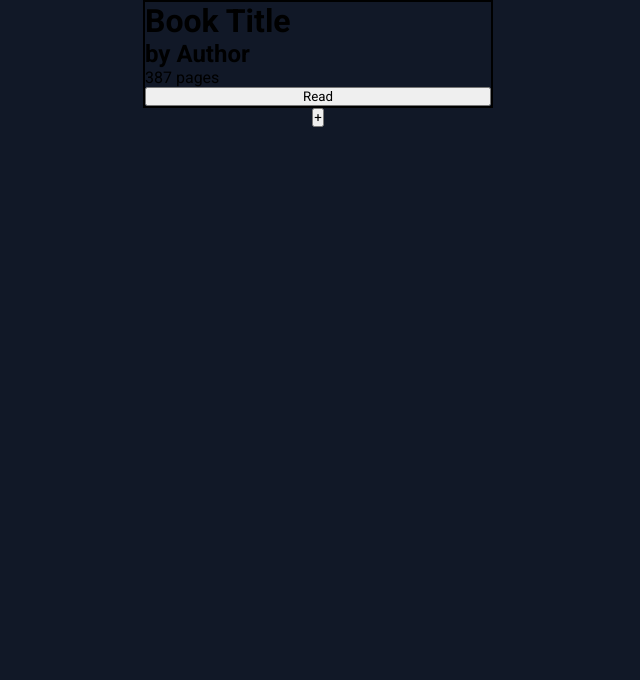
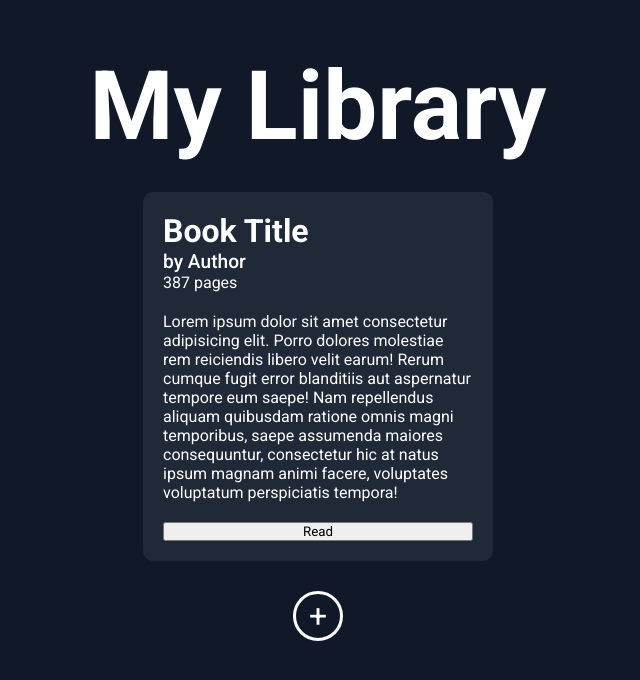
Before and after one commit to bhuvaneshsel/library, a plain HTML site: page index.html in a window 1280 px wide. Shown: the whole page, without its empty margins (322-962 px from the left). Drawn offline with Linux system fonts and the light colour scheme.

Commit message:
Styled book card and add book button

```diff
--- a/index.html
+++ b/index.html
@@ -11,10 +11,13 @@
 </head>
 <body>
     <div class="opacity"></div>
+    <h1>My Library</h1>
     <div class="book-card">
         <h1>Book Title</h1>
         <h2>by Author</h2>
         <p>387 pages</p>
+        <p>Lorem ipsum dolor sit amet consectetur adipisicing elit. Porro dolores molestiae rem reiciendis libero velit earum! Rerum cumque fugit error blanditiis aut aspernatur tempore eum saepe! Nam repellendus aliquam quibusdam ratione omnis magni temporibus, saepe assumenda maiores consequuntur, consectetur hic at natus ipsum magnam animi facere, voluptates voluptatum perspiciatis tempora!
+        </p>
         <button>Read</button>
     </div>
     <button class="add-book">+</button>
--- a/styles.css
+++ b/styles.css
@@ -5,22 +5,13 @@
     font-family: Roboto, Arial, Helvetica, sans-serif;
 }
 body {
+    margin-top: 50px;
     display: flex;
     justify-content: center;
     align-items: center;
     flex-direction: column;
     background-color: #111827;
 }
-
-.book-card {
-    width: 350px;
-    border: 2px solid black;
-    display: flex;
-    flex-direction: column;
-}
-
-
-
 
 
 .book-modal {
@@ -115,3 +106,40 @@ form button {
     opacity: 0.8;
     background-color: #030712;
 }
+
+.book-card {
+    color: white;
+    padding: 20px;
+    display: flex;
+    flex-direction: column;
+    background-color: #1f2937;
+    width: 350px;
+    border-radius: 10px;
+    margin-bottom: 30px;
+}
+
+.book-card h2 {
+    font-size: 1.2rem;
+    font-weight: 500;
+}
+
+.book-card p {
+    margin-bottom: 20px;
+}
+
+body > h1 {
+    color: white;
+    font-size: 6rem;
+    margin-bottom: 30px;
+}
+
+.add-book {
+    width: 50px;
+    height: 50px;
+    font-size: 2rem;
+    border: 3px white solid;
+    background: none;
+    border-radius: 50%;
+    color: white;
+    cursor: pointer;
+}
```
